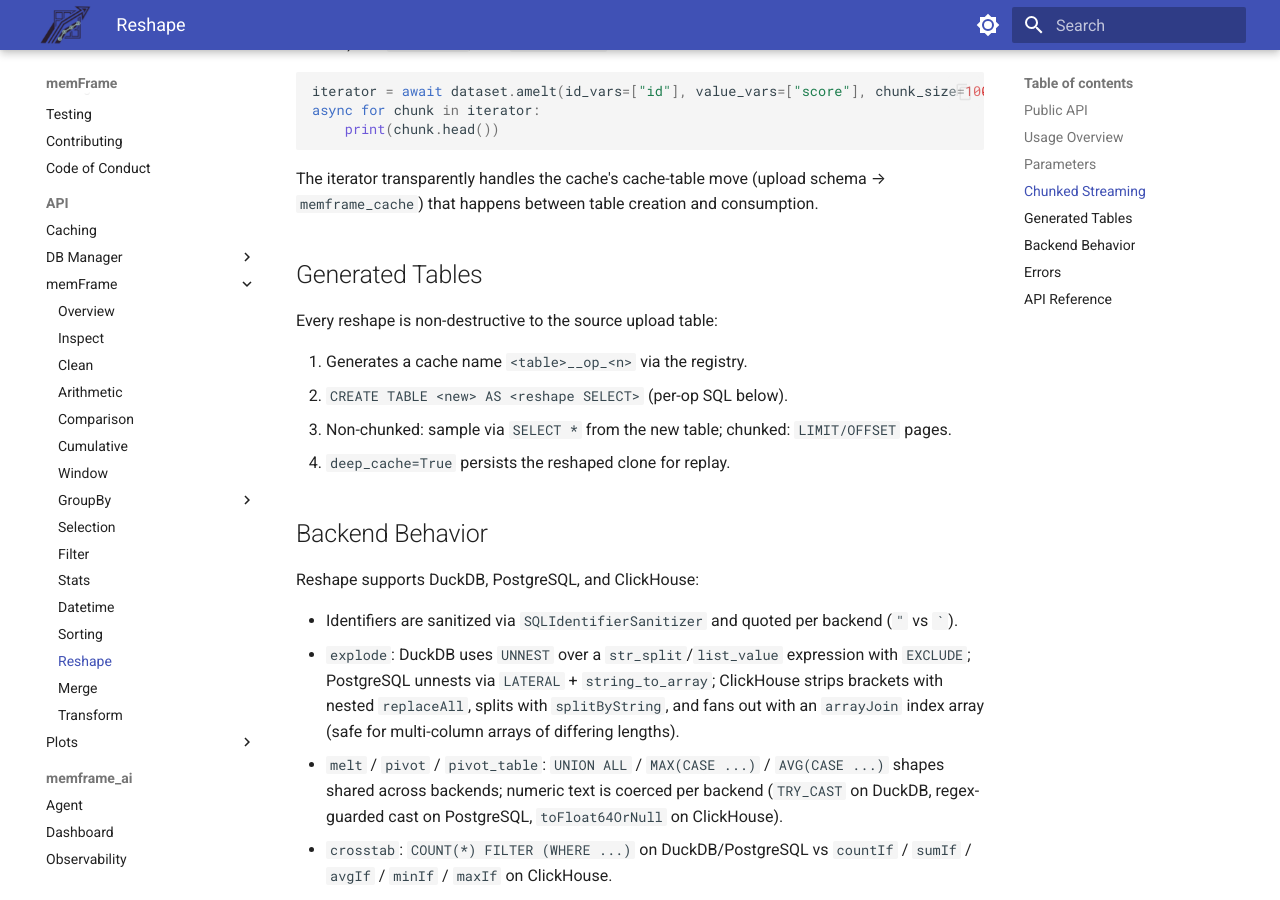
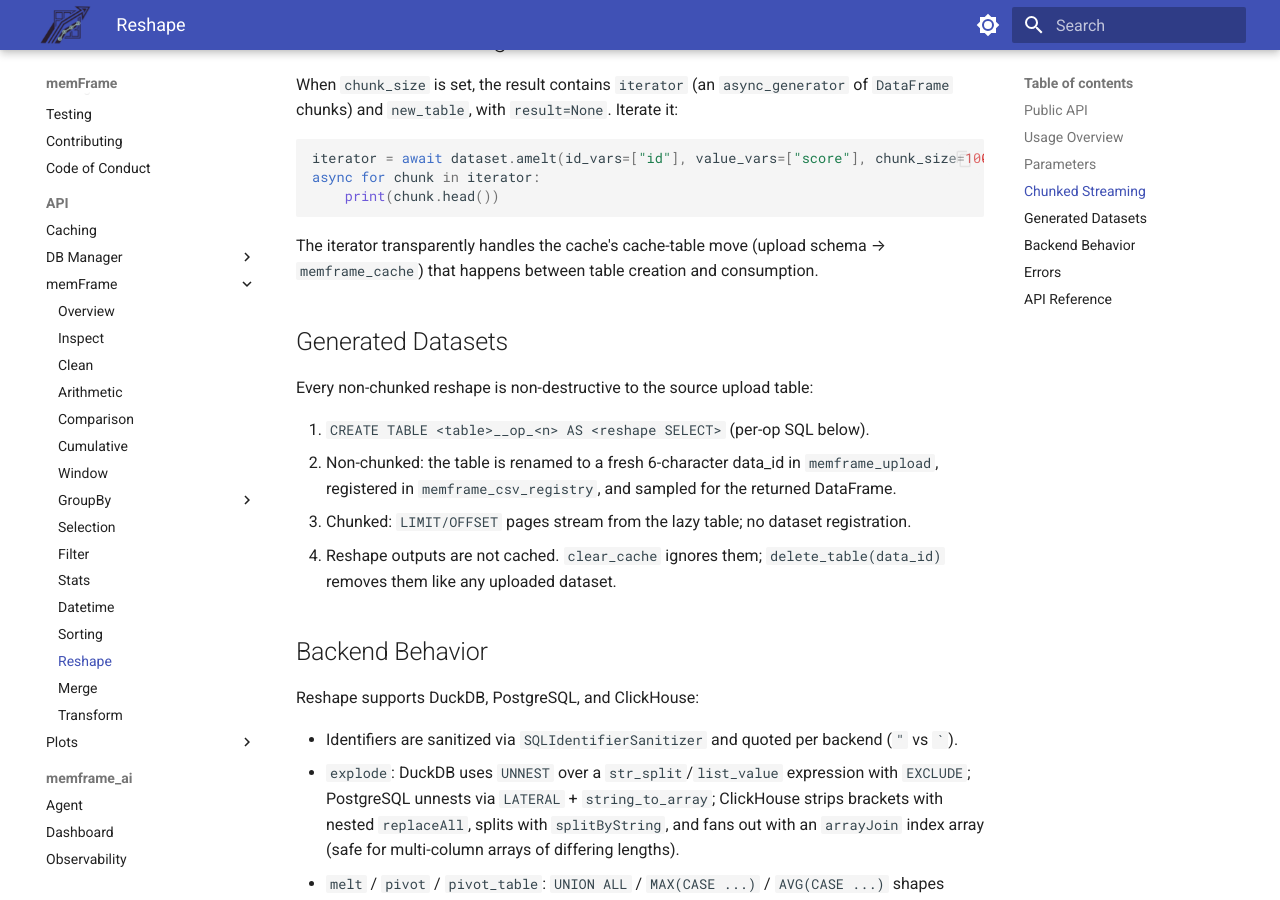
Before and after one commit to Debojit95/memFrame, an MkDocs documentation site: the page built from docs/api/reshape.md, in a window 1280 px wide and 900 px high, scrolled down 5124 px. Built offline with MkDocs 1.6.1 and Material for MkDocs 9.7.7, drawn with Linux system fonts in a browser that asks for light colours; some of the changed text lies outside the part shown.

Commit message:
[docs] merge/reshape outputs are upload datasets
Document merge/join/concat and non-chunked reshape as upload-schema
datasets with fresh data_ids, csv-registry rows and normal delete
semantics; note chunked reshape stays lazy/uncached.

````diff
--- a/docs/api/reshape.md
+++ b/docs/api/reshape.md
@@ -25,9 +25,9 @@
 The lower-level files are implementation details:
 
 - `src/memframe/core/analytix/reshape/` builds and executes backend-specific SQL.
-- `src/memframe/core/orchestrator/analytix/reshape.py` resolves the active dataset
-  context and passes persistence metadata (with `deep_cache` support so reshaped
-  tables are replayable).
+- `src/memframe/core/orchestrator/analytix/reshape.py` resolves the active
+  dataset context, mints the output data_id, and registers the reshaped table
+  as an upload dataset.
 - `src/memframe/wrappers/analytix/reshape.py` exposes synchronous and asynchronous
   public methods.
 
@@ -73,10 +73,15 @@
     process(chunk)
 ```
 
-Every reshape materializes a new cache table (`<table>__op_<n>`) and leaves
-the source upload table untouched. The public return is a sample `DataFrame`
-(or an async iterator when `chunk_size` is set); `new_table` metadata remains
-available to the cache layer.
+Every non-chunked reshape creates a **new dataset** in `memframe_upload`,
+registers it in `memframe_csv_registry`, and returns a sample `DataFrame`.
+The raw response also carries `dataset_id` / `new_table` for callers that want
+to bind a context to the persisted dataset. The source upload table is left
+untouched.
+
+Chunked reshape responses return an async iterator over the lazy table and are
+not registered as datasets (the captured iterator would be invalidated by a
+rename).
 
 ## Parameters
 
@@ -165,14 +170,18 @@
 schema → `memframe_cache`) that happens between table creation and
 consumption.
 
-## Generated Tables
+## Generated Datasets
 
-Every reshape is non-destructive to the source upload table:
+Every non-chunked reshape is non-destructive to the source upload table:
 
-1. Generates a cache name `<table>__op_<n>` via the registry.
-2. `CREATE TABLE <new> AS <reshape SELECT>` (per-op SQL below).
-3. Non-chunked: sample via `SELECT *` from the new table; chunked: `LIMIT/OFFSET` pages.
-4. `deep_cache=True` persists the reshaped clone for replay.
+1. `CREATE TABLE <table>__op_<n> AS <reshape SELECT>` (per-op SQL below).
+2. Non-chunked: the table is renamed to a fresh 6-character data_id in
+   `memframe_upload`, registered in `memframe_csv_registry`, and sampled for
+   the returned DataFrame.
+3. Chunked: `LIMIT/OFFSET` pages stream from the lazy table; no dataset
+   registration.
+4. Reshape outputs are not cached. `clear_cache` ignores them;
+   `delete_table(data_id)` removes them like any uploaded dataset.
 
 ## Backend Behavior
 
````
Also changed, not shown: docs/api/merging.md (+15 -13 lines).
